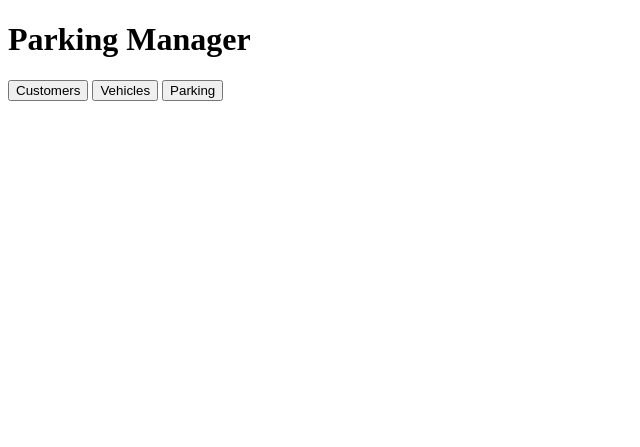
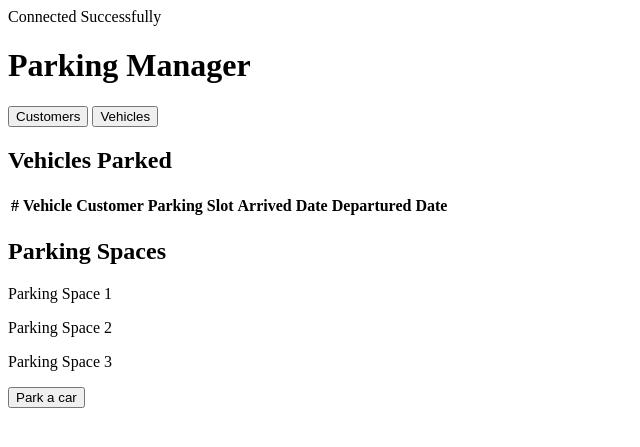
Before and after one commit to alberthydev/parking_manager, a PHP site: page / in a window 1280 px wide. Shown: the top 447 px of the page, without its empty margins (0-640 px from the left). Run offline with PHP 8.4, Linux system fonts and the light colour scheme; data that the repository does not hold is empty.

Commit message:
Parking function partially completed, it is now possible to create a new parking record with the correct customer_ID assigned to the vehicle

```diff
--- a/functions/parkingFunction.php
+++ b/functions/parkingFunction.php
@@ -1,8 +1,6 @@
 <?php
     session_start();
     include_once "../connection/connection.php";
-
-    var_dump($_POST);
 
     $parking_space = $_POST['parking_space'];
     $vehicle_id = $_POST['vehicle_id'];
@@ -10,7 +8,7 @@
     $timestamp = time();
     $date = date('Y-m-d H:i:s', $timestamp);
 
-    // parkingVehicle($conn, $parking_space, $vehicle_id, $customer_id, $date);
+    parkingVehicle($conn, $parking_space, $vehicle_id, $customer_id, $date);
 
     function parkingVehicle($conn, $parking_space, $vehicle_id, $customer_id, $date){
         $stmt = $conn->prepare ("INSERT INTO parking (Parking_Space_ID, Vehicle_ID, Customer_ID,
--- a/pages/index.php
+++ b/pages/index.php
@@ -1,6 +1,61 @@
-<?php require "../structure/header.php";?>
-    <h1>Parking Manager</h1>
+<?php
+    require "../structure/header.php";
+    include_once "../connection/connection.php"
+?>
+
+<h1>Parking Manager</h1>
     <button><a href="customer.php" style="text-decoration: none; color: black;">Customers</a></button>
     <button><a href="vehicle.php" style="text-decoration: none; color: black;">Vehicles</a></button>
-    <button><a href="parking.php" style="text-decoration: none; color: black;">Parking</a></button>
-<?php require "../structure/footer.php"?>
+    <div id="vehicles_parked">
+        <h2>Vehicles Parked</h2>
+        <table>
+            <thead>
+                <th>#</th>
+                <th>Vehicle</th>
+                <th>Customer</th>
+                <th>Parking Slot</th>
+                <th>Arrived Date</th>
+                <th>Departured Date</th>
+            </thead>
+            <tbody>
+                <?php
+                    $result = $conn->query("SELECT parking.Parked_ID, parking.Parking_Space_ID, parking.Parking_Arrived_Date,
+                    parking.Parking_Departure_Date, vehicles.Vehicle_Desc, vehicles.Vehicle_Plate, customers.Customer_Name
+                    FROM parking
+                    JOIN customers ON parking.Customer_ID = customers.Customer_ID
+                    JOIN vehicles ON parking.Vehicle_ID = vehicles.Vehicle_ID");
+                    while ($row_parked = mysqli_fetch_array($result)){
+                        echo "<tr>";
+                        echo "  <td>".$row_parked['Parked_ID']."</td>";
+                        echo "  <td>".$row_parked['Vehicle_Desc']."</td>";
+                        echo "  <td>".$row_parked['Customer_Name']."</td>";
+                        echo "  <td>".$row_parked['Parking_Space_ID']."</td>";
+                        echo "  <td>".$row_parked['Parking_Arrived_Date']."</td>";
+                        if(!$row_parked['Parking_Departure_Date']==null){
+                            echo "  <td id='situation'>".$row_parked['Parking_Departure_Date']."</td>";
+                        }else{
+                            echo "  <td id='situation'>Still Parked</td>";
+                        }
+                        echo "</tr>";
+                    }
+                ?>
+            </tbody>
+        </table>
+    </div>
+    <div id="parking-spaces">
+        <h2>Parking Spaces</h1>
+        <div>
+            <p><a href="parkingSpace.php?space=1" style="text-decoration: none; color: black;">Parking Space 1</a></p>
+        </div>
+        <div>
+            <p><a href="parkingSpace.php?space=2" style="text-decoration: none; color: black;">Parking Space 2</a></p>
+        </div>
+        <div>
+            <p><a href="parkingSpace.php?space=3" style="text-decoration: none; color: black;">Parking Space 3</a></p>
+        </div>
+    </div>
+
+    <button><a href="parkingCreate.php" style="text-decoration: none; color: black;">Park a car</a></button>
+<?php
+    require "../structure/footer.php"
+?>
--- a/pages/parkingSpace.php
+++ b/pages/parkingSpace.php
@@ -1,6 +1,7 @@
 <?php
     require "../structure/header.php";
     include_once "../connection/connection.php";
+    session_start();
 ?>
 
     <h1>Parking <?php echo $_GET['space']?></h1>
@@ -21,6 +22,6 @@
             echo "<p>Parking Space Available</p>";
         }
     ?>
-    <button><a href="parking.php" style="text-decoration: none; color: black;">Back</a></button>
+    <button><a href="index.php" style="text-decoration: none; color: black;">Back</a></button>
 
 <?php require "../structure/footer.php" ?>
--- a/scripts/script.js
+++ b/scripts/script.js
@@ -1,8 +1,9 @@
-function park(){
+function park(customer){
+    console.log(customer)
     $.ajax({
         type: "POST",
         url: "../functions/parkingFunction.php",
-        data: $(form).serialize(),
+        data: $('form').serialize() + "&customer_id="+customer,
         success: (response) => {
             console.log(response);
             console.log("Sending data");
```
Also changed, not shown: pages/parking.php (deleted, +0 -60 lines), pages/parkingCreate.php (+18 -11 lines).
